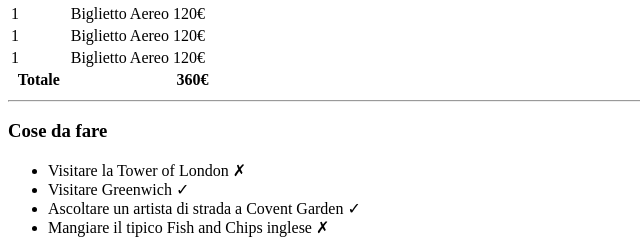
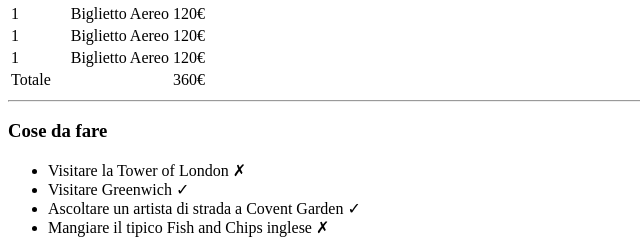
Before and after one commit to lorenzo-guerrini/html-london-trip, a plain HTML site: page index.html in a window 1280 px wide. Shown: the part 781-1021 px from the top of the page, 0-640 px from the left. Drawn offline with Linux system fonts and the light colour scheme.

Commit message:
Correzione tfoot tabella

```diff
--- a/index.html
+++ b/index.html
@@ -43,12 +43,10 @@
                     </tr>
                 </tbody>
 
-                <!-- Ho inserito il totale nel tfoot anche se non richiesto dall'esercizio -->
                 <tfoot>
                     <tr>
-                        <th>Totale</th>
-                        <th></th>
-                        <th>360€</th>
+                        <td colspan="2">Totale</td>
+                        <td>360€</td>
                     </tr>
                 </tfoot>
             </table>
```
